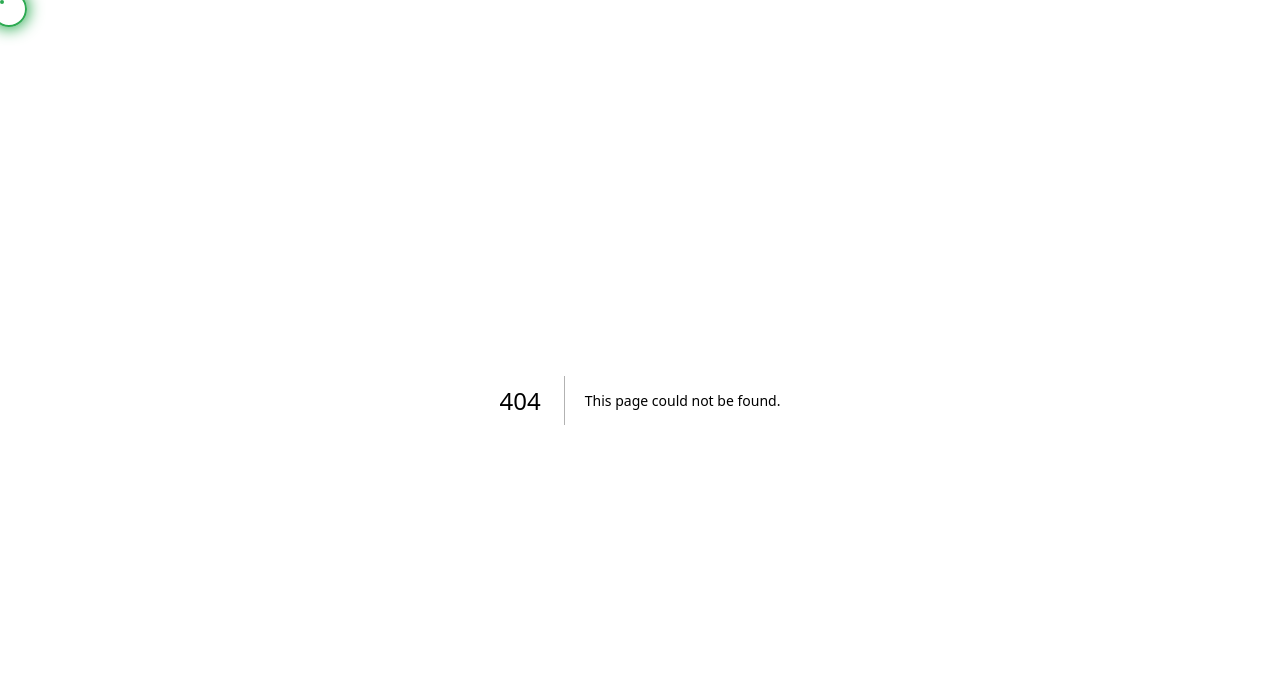
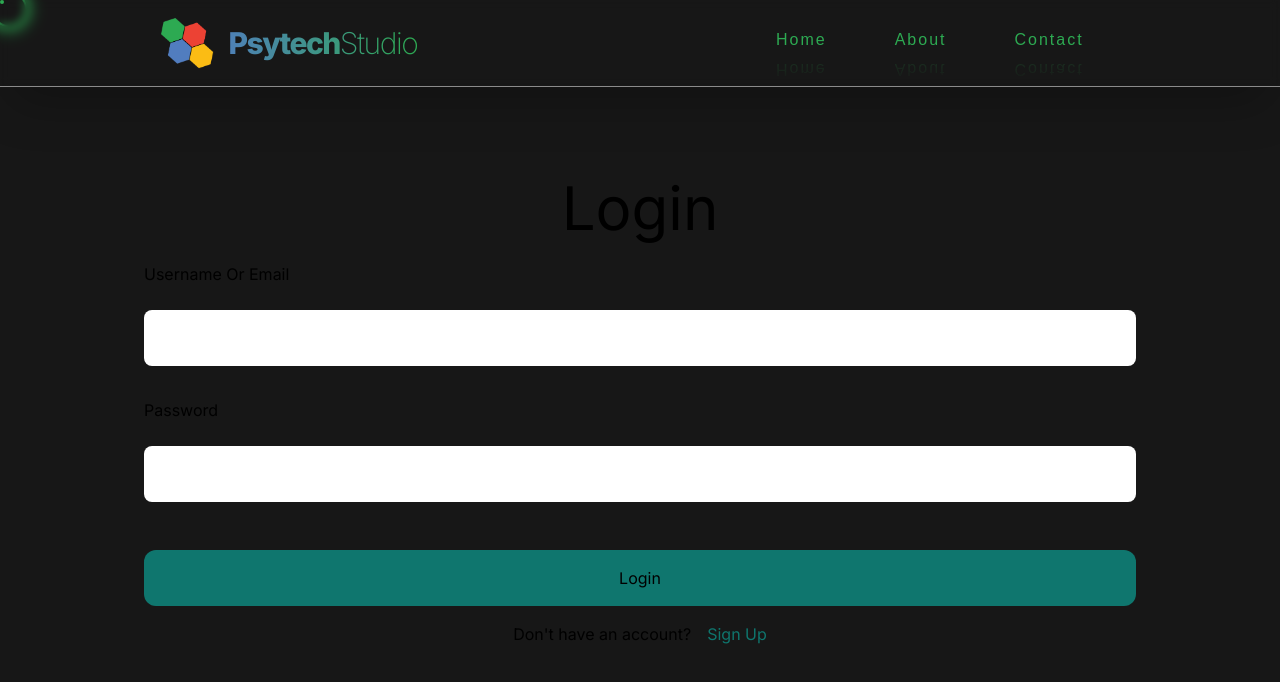
Before and after one commit to christiaan-fourie/psytech, a Next.js app: page /login in a window 1280 px wide. Before the commit this address had no page. Shown: the top 682 px of the page. Built offline with nearby package versions, Linux system fonts and the light colour scheme.

Commit message:
Create page.jsx

```diff
--- /dev/null
+++ b/app/login/page.jsx
@@ -0,0 +1,110 @@
+'use client'
+
+import React from 'react'
+import Link from 'next/link'
+// import usestate
+import { useState, useEffect } from 'react';
+
+// import components
+import Header from '../../components/Header/Header'
+
+
+const Login = () => {
+
+    // State
+    const [message, setMessage] = useState('')
+    const [loading, setLoading] = useState(false)
+
+    // useEffect
+    useEffect(() => {
+        // If user is logged in, redirect to dashboard
+        if (localStorage.getItem('token')) {
+            window.location.href = '/dashboard'
+        }
+    }, [])
+
+    // Handle Login
+    const handleLogin = async (e) => {
+        e.preventDefault()
+
+        // Get the form data
+        const username = e.target.username.value
+        const password = e.target.password.value
+
+        // If username or password is empty, return
+        if (!username || !password) {
+            setMessage('Please fill in all fields')
+            return
+        }
+
+        // Set loading to true
+        setLoading(true)
+
+        // Make a request to the server
+        const res = await fetch('/api/login', {
+            method: 'POST',
+            headers: {
+                'Content-Type': 'application/json'
+            },
+            body: JSON.stringify({ username, password })
+        })
+
+        // Get the response
+        const data = await res.json()
+
+        // Set loading to false
+        setLoading(false)
+
+        // If there is an error, set the message
+        if (data.error) {
+            setMessage(data.message)
+            return
+        }
+
+        // If everything is ok, set the token and redirect to dashboard
+        localStorage.setItem('token', data.token)
+        window.location.href = '/dashboard'
+    }
+
+
+
+
+
+    return (
+        <div className='bg-neutral-900 h-screen '>
+          {loading && <Loader />}
+          <Header />
+
+            {/* A mini Form that adds users */}
+            <div className='mx-24 h-full p-12 rounded-xl'>
+              <form onSubmit={handleLogin} className='flex flex-col h-full justify-center'>
+
+                      <h1 className="text-6xl text-center my-6">Login</h1>
+                      <label htmlFor="username">Username Or Email</label><br />
+                      <input type="text" name="username" className={message === 'User does not exist' ? 'rounded-lg mb-2 p-4 w-full bg-red-400 shadow-red-400 shadow-sm': 'rounded-lg mb-2 p-4 w-full' }/><br />
+                      <label htmlFor="password">Password</label><br />
+                      {/* If message is User does not exist or Invalid Password For Username turn input red */}
+                      <input type="password" name="password" className={message === 'User does not exist' || message === 'Invalid Password' ? 'rounded-lg mb-2 p-4 w-full bg-red-400 shadow-red-400 shadow-sm': 'rounded-lg mb-2 p-4 w-full' }/><br />
+
+                      {/* If message */}
+                      {message && <p className=''>{message}</p>}
+                      <input type="submit" value="Login" className='bg-teal-700 px-12 py-4 mt-4 rounded-xl w-full' />
+                      {/* Don't Have an account sign up now */}
+                      <div className='flex justify-center gap-4 mt-4'>
+                        <p>Don&apos;t have an account?</p>
+                        <Link href='/signup' className='text-teal-700'>Sign Up</Link>
+                      </div>
+              </form>
+              {/* Google and Github Logins */}
+              {/* <div className='flex justify-center gap-4 mt-4'>
+                <button className='border border-red-500 text-red-500 p-4 mt-4 rounded-xl flex items-center gap-2'> <ImGoogle size={25} /></button>
+                <button className='border border-gray-700 text-gray-700 p-4 mt-4 rounded-xl flex items-center gap-2'> <ImGithub size={25} /></button>
+              </div> */}
+
+            </div>
+
+        </div>
+      )
+  }
+
+export default Login
```
